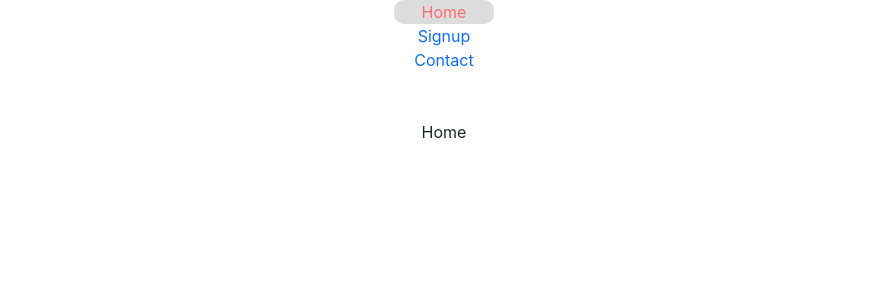
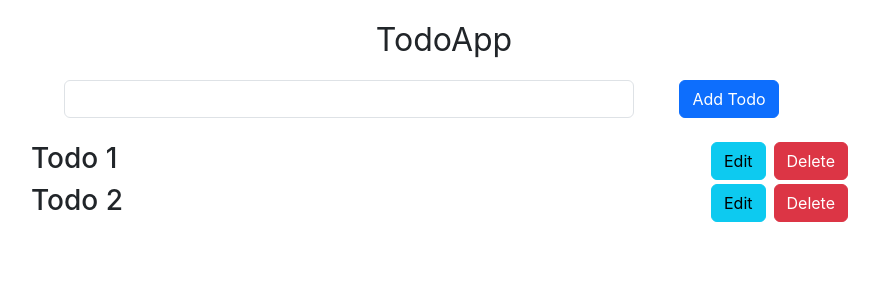
Before and after one commit to ankushk1/july22-pro-react, a React (Create React App) app: page /home in a window 1280 px wide. Shown: the top 300 px of the page, without its empty margins (196-1075 px from the left). Built offline with nearby package versions, Linux system fonts and the light colour scheme.

Commit message:
Added React Router and Todo App

```diff
--- a/src/App.css
+++ b/src/App.css
@@ -1,5 +1,5 @@
 .App {
-  text-align: center;
+  /* text-align: center; */
 }
 
 .App-logo {
--- a/src/App.js
+++ b/src/App.js
@@ -20,6 +20,7 @@ import HoverComp from "./Components/HOC/HoverComp";
 import Products from "./Components/HOC/Products";
 import Users from "./Components/HOC/Users";
 import Todos from "./Components/HOC/Todos";
+import TodoApp from "./Components/TodoApp";
 
 function PrintSome() {
   return <div>Some Random Text</div>;
@@ -60,6 +61,7 @@ function App() {
       {/* <Products/>
       <Users/>
       <Todos/> */}
+      <TodoApp />
     </div>
   );
 }
--- /dev/null
+++ b/src/Components/TodoApp.js
@@ -0,0 +1,90 @@
+import React, { useState } from "react";
+
+const TodoApp = () => {
+  const [input, setInput] = useState("");
+  const [todoArr, setTodoArr] = useState([
+    {
+      id: crypto.randomUUID(),
+      text: "Todo 1"
+    },
+    {
+      id: crypto.randomUUID(),
+      text: "Todo 2"
+    }
+  ]);
+
+  const onAddTodosHandler = () => {
+    if (!input) return;
+
+    // const todoArrCopy = [...todoArr]
+    // todoArrCopy.push({
+    //   id: crypto.randomUUID(),
+    //   text: input
+    // })
+
+    // setTodoArr(todoArrCopy)
+    setTodoArr([
+      ...todoArr,
+      {
+        id: crypto.randomUUID(),
+        text: input
+      }
+    ]);
+    setInput("");
+  };
+
+  const onDeleteHandler = (id) => {
+    // How to delete from array
+    // const filteredArr = todoArr.filter((elem) => elem.id !== id);
+    // setTodoArr(filteredArr);
+
+    const todoArrCopy = [...todoArr]
+    const elemIndex = todoArrCopy.findIndex(elem => elem.id === id)
+    todoArrCopy.splice(elemIndex, 1);
+    setTodoArr(todoArrCopy);
+  };
+
+  return (
+    <div className="container text-center">
+      <div className="fs-2 mt-3">TodoApp</div>
+      <div className="mt-3 row justify-content-center">
+        <input
+          type="text"
+          className="form-control w-50 col-10"
+          value={input}
+          onChange={(e) => setInput(e.target.value)}
+        />
+        <div className="col-2">
+          <button
+            className="btn btn-primary"
+            onClick={() => onAddTodosHandler()}
+          >
+            Add Todo
+          </button>
+        </div>
+      </div>
+
+      <div className="mt-4">
+        {todoArr.map((elem, index) => (
+          <div
+            key={index}
+            className="row justify-content-center text-start mx-5"
+          >
+            <h3 className="offset-1 col-8">{elem.text}</h3>
+            <div className="col-3">
+              <button className="btn btn-info me-2">Edit</button>
+              <button
+                className="btn btn-danger"
+                onClick={() => onDeleteHandler(elem.id)}
+              >
+                Delete
+              </button>
+            </div>
+          </div>
+        ))}
+      </div>
+    </div>
+  );
+};
+
+export default TodoApp;
--- a/src/Pages/Home.js
+++ b/src/Pages/Home.js
@@ -1,9 +1,24 @@
-import React from 'react'
+import React from "react";
+import { useLocation, useNavigate } from "react-router-dom";
 
 const Home = () => {
+  let location = useLocation();
+  const navigate = useNavigate();
+
+  console.log(location);
   return (
-    <div>Home</div>
-  )
-}
+    <div>
+      Home
+      {/* <div>{location.state.message}</div> */}
+      <button
+        onClick={() => {
+          navigate('/signup/2000/abc');
+        }}
+      >
+        Go Back
+      </button>
+    </div>
+  );
+};
 
-export default Home
+export default Home;
--- a/src/Pages/Nav.css
+++ b/src/Pages/Nav.css
@@ -1,11 +1,11 @@
-* {
+/* * {
   list-style: none;
   text-align: center;
 }
 
 .active {
   background-color: rgb(221, 221, 221);
-  border-radius: 10px;
+  border-radius: 5px;
   color: rgb(255, 108, 108);
 }
 
@@ -13,4 +13,4 @@ a {
   text-decoration: none;
   display: block;
   width: 100px;
-}
+} */
--- a/src/Pages/Navbar.js
+++ b/src/Pages/Navbar.js
@@ -4,15 +4,15 @@ import "./Nav.css";
 
 const Navbar = () => {
   return (
-    <div className=" d-flex flex-column align-items-center mb-5 ">
+    <div className=" d-flex flex-column align-items-center mt-3 mb-5 ">
       <div>
         <NavLink
           // className={({ isActive }) => (isActive ? "active" : "")}
           style={({ isActive }) =>
             isActive
               ? {
-                  backgroundColor: "rgb(221, 221, 221)",
-                  borderRadius: "10px",
+                  backgroundColor: "var(--bs-secondary-bg-subtle)",
+                  borderRadius: "5px",
                   color: "rgb(255, 108, 108)"
                 }
               : {}
--- a/src/Pages/Signup.js
+++ b/src/Pages/Signup.js
@@ -1,15 +1,23 @@
 import React from 'react'
-import {useNavigate} from 'react-router-dom';
+import {useLocation, useNavigate, useParams} from 'react-router-dom';
 const Signup = () => {
 
   const navigate = useNavigate();
-
+  let location = useLocation();
+  let params = useParams();
+  console.log(params)
   const signUp = () => {
     // validations
     // hit api
 
     // redirect automatically to home
-    navigate("/home")
+    // navigate("/home" , {
+    //   state : {
+    //     message: "Data from signup",
+    //     id: 120
+    //   }
+    // })
+    navigate(1)
   }
 
   return (
--- a/src/Router.js
+++ b/src/Router.js
@@ -13,7 +13,7 @@ const Router = () => {
           <Navbar />
           <Routes>
             <Route path="/home" element={<Home />} />
-            <Route path="/signup" element={<Signup />} />
+            <Route path="/signup/:userId/:name" element={<Signup />} />
             <Route path="/contact" element={<Contact />} />
           </Routes>
         </BrowserRouter>
--- a/src/index.js
+++ b/src/index.js
@@ -8,8 +8,8 @@ import Router from './Router';
 const root = ReactDOM.createRoot(document.getElementById('root'));
 root.render(
   <React.StrictMode>
-    {/* <App /> */}
-    <Router/>
+    <App />
+    {/* <Router/> */}
   </React.StrictMode>
 );
 
```
